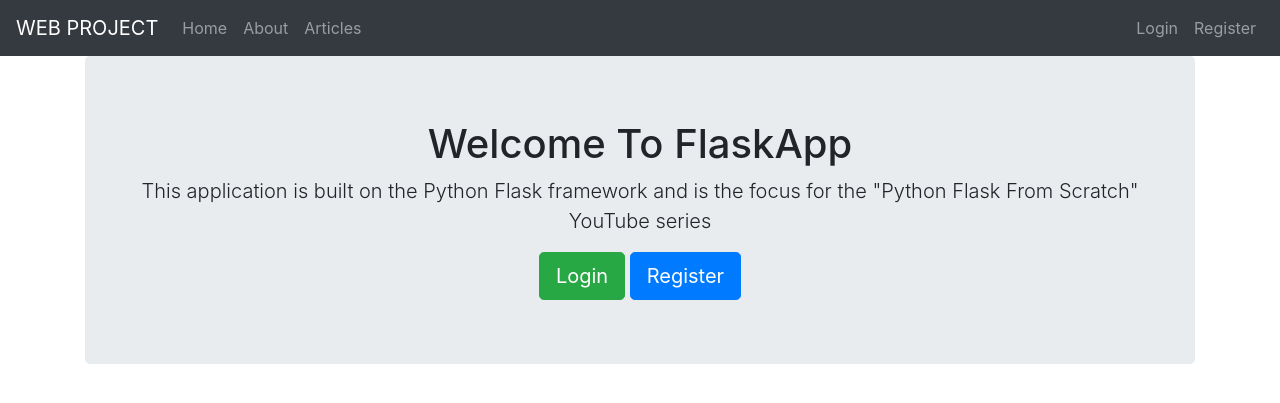
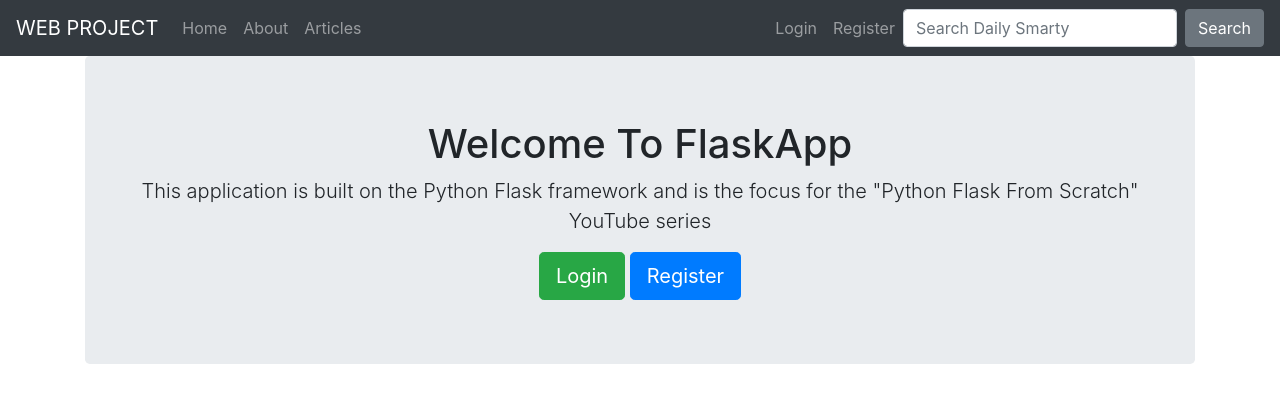
Before and after one commit to NerazimPraetor/Web-Project-, a Flask app: page / in a window 1280 px wide. Shown: the top 403 px of the page. Run offline with Flask 2, Linux system fonts and the light colour scheme; some libraries are stand-ins or nearby versions.

Commit message:
completed

```diff
--- a/app.py
+++ b/app.py
@@ -1,4 +1,5 @@
 from flask import Flask, render_template, flash, redirect, url_for, session, logging, request
+import requests
 # from data import Articles
 from flask_mysqldb import MySQL
 from wtforms import Form, StringField, TextAreaField, PasswordField, validators
@@ -21,7 +22,7 @@ mysql = MySQL(app)
 
 @app.route('/')
 def index():
-    return render_template('home.html')
+    return render_template('index.html')
 
 @app.route('/about')
 def about():
@@ -273,6 +274,25 @@ def delete_article(id):
 
     return redirect(url_for('dashboard'))
 
+@app.route('/search_dailysmarty', methods=['POST'])
+@is_logged_in
+def search_dailysmarty():
+
+    text = request.form['text']                         # text entered in the search bar
+    url = 'https://api.dailysmarty.com/search?q='       #  API link
+    search_text = text.replace(' ', '+')                # making the search text of the correct format to merge
+    final_url = url + search_text                       # merging the link with what the user searched for
+
+
+    # app.logger.info(text)
+    results = requests.get(final_url)
+    results = results.json()['posts']
+    # app.logger.info(text)
+
+
+
+    return render_template('search_dailysmarty.html', results=results)
+
 if __name__ == '__main__':
     app.secret_key='secret123'
     app.run(debug = True)
--- a/templates/includes/_navbar.html
+++ b/templates/includes/_navbar.html
@@ -34,9 +34,9 @@
         </li>
       {% endif %}
     </ul>
-    <!-- <form class="form-inline my-2 my-lg-0">
-      <input class="form-control mr-sm-2" type="text" placeholder="Search" aria-label="Search">
+    <form class="form-inline my-2 my-lg-0" action="/search_dailysmarty" method="POST">
+      <input class="form-control mr-sm-2" type="text" placeholder="Search Daily Smarty" name="text">
       <button class="btn btn-secondary my-2 my-sm-0" type="submit">Search</button>
-    </form> -->
+    </form>
   </div>
 </nav>
```
Also changed, not shown: templates/search_dailysmarty.html (added, +27 -0 lines), templates/index.html (renamed from templates/home.html), 1 other file.
